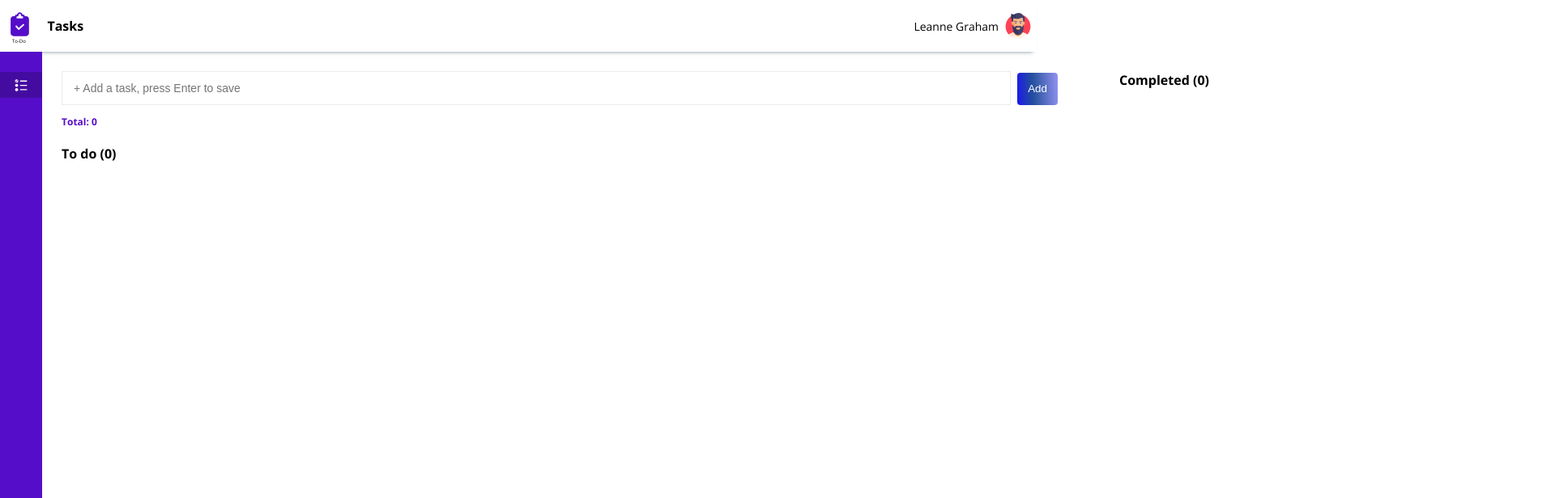
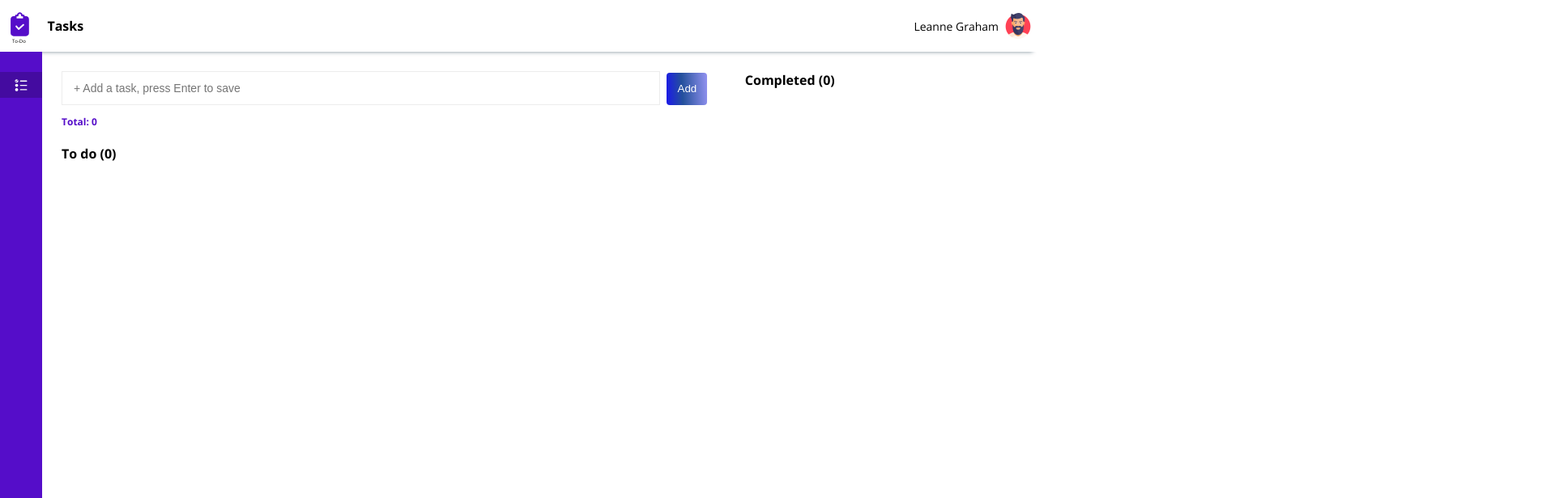
Before and after one commit to KonstantinPogosskiy/ToDo, a React (Create React App) app: page / in a window 1280 px wide. Shown: the top 616 px of the page at 81% size, 1920 px wide, since content can reach past the window. Built offline with nearby package versions, Linux system fonts and the light colour scheme.

Commit message:
add @media

```diff
--- a/src/App.css
+++ b/src/App.css
@@ -1,34 +1,42 @@
 * {
     margin: 0;
 }
-
 html, body, .App, #root {
     height: 100%;
 }
-
 .App {
     font-family: 'Open Sans', sans-serif;
+    max-width: 1920px;
     margin: auto;
 }
-
 .wrapper {
     display: flex;
     justify-content: space-between;
     height: calc(100% - 64px);
 }
+.actual {
+    width: 70%;
+}
 
-@media screen and (max-width: 896px) {
+@media screen and (max-width: 955px) {
+    .App {
+        width: 100%;
+    }
+}
+
+@media screen and (max-width: 650px) {
     .App {
         width: 414px;
-
     }
     .wrapper {
         flex-direction: column;
         justify-content: start;
         height: calc(100% - 64px);
     }
+    .actual {
+        width: 100%;
+    }
 }
-
 h3 {
     font-size: 12px;
     color: rgba(85, 13, 201, 1);
--- a/src/App.js
+++ b/src/App.js
@@ -69,7 +69,7 @@ function App() {
             />
             <div className="wrapper">
                 <Sidebar sideImg='Sidebar.svg'/>
-                <div>
+                <div className="actual">
                     <Input
                         value={value.body}
                         onChange={e => setValue({...value, body: e.target.value})}
--- a/src/Components/ActualTasksList/ActualTasksList.module.css
+++ b/src/Components/ActualTasksList/ActualTasksList.module.css
@@ -1,12 +1,11 @@
 .actual_area {
-    width: 1252px;
+    width: 100%;
     margin: 20px 8px 0 24px;
 }
 h2 {
     font-size: 16px;
 }
-
-@media screen and (max-width: 896px) {
+@media screen and (max-width: 650px) {
     .actual_area {
         width: 90%;
     }
--- a/src/Components/CompletedTasksList/CompletedTasksList.js
+++ b/src/Components/CompletedTasksList/CompletedTasksList.js
@@ -6,7 +6,6 @@ import classes from "../CompletedTasksList/CompletedTasksList.module.css";
 
 const CompletedTasksList = (props) => {
     return (
-        <div>
         <div className={classes.completed_area}>
             <h2>Completed ({props.task.length})</h2>
             <div className={classes.completed_tasks}>
@@ -24,11 +23,10 @@ const CompletedTasksList = (props) => {
                             className={classes.button}
                             onClick={() => props.remove(task.id)}
                         >
-                                <img src="/assets/images/Garbage.svg" alt="garbage"/>
+                            <img src="Garbage.svg" alt="garbage"/>
                         </Button>
                     </Task>
                 )}
-                </div>
             </div>
         </div>
     );
--- a/src/Components/CompletedTasksList/CompletedTasksList.module.css
+++ b/src/Components/CompletedTasksList/CompletedTasksList.module.css
@@ -1,5 +1,5 @@
 .completed_area {
-    width: 530px;
+    width: 30%;
     margin: 24px 8px 0 46px;
 }
 .completed_tasks {
@@ -18,7 +18,7 @@
     padding: 0;
 }
 
-@media screen and (max-width: 896px) {
+@media screen and (max-width: 650px) {
     .completed_area {
         width: 85%;
     }
--- a/src/Components/Header/Header.css
+++ b/src/Components/Header/Header.css
@@ -37,7 +37,7 @@
     font-size: 14px;
     margin: 0 8px 0 0;
 }
-@media screen and (max-width: 896px) {
+@media screen and (max-width: 650px) {
     .desk {
         width: 40%;
         margin: auto 0;
--- a/src/Components/Task/Task.module.css
+++ b/src/Components/Task/Task.module.css
@@ -6,7 +6,6 @@
     margin: 8px 0 0 0;
     box-shadow: 0 0 3px 0 rgba(0, 0, 0, 0.08);
 }
-
 .checkbox {
     display: flex;
     width: 1%;
@@ -39,8 +38,12 @@
     background: none;
     padding: 0;
 }
-
-@media screen and (max-width: 896px) {
+@media screen and (max-width: 1275px) {
+    .task {
+        width: 70%;
+    }
+}
+@media screen and (max-width: 650px) {
     .task {
         width: 100%;
     }
--- a/src/Components/UI/Input/Input.css
+++ b/src/Components/UI/Input/Input.css
@@ -1,15 +1,20 @@
 .input {
-    width: 1156px;
+    width: 88%;
     height: 40px;
     font-size: 14px;
     border: 1px solid rgba(236, 236, 236, 1);
     padding: 0 0 0 14px;
-    margin: 24px 8px 0 24px;
+    margin: 24px 1% 0 24px;
     outline: none;
 }
-
-@media screen and (max-width: 896px) {
+@media screen and (max-width: 1275px) {
     .input {
-        width: 72%;
+        width: 80%;
     }
 }
+@media screen and (max-width: 955px) {
+    .input {
+        margin: 24px 3% 0 24px;
+        width: 71%;
+    }
+}
```
Lines whose indentation alone changed are shown as unchanged.
